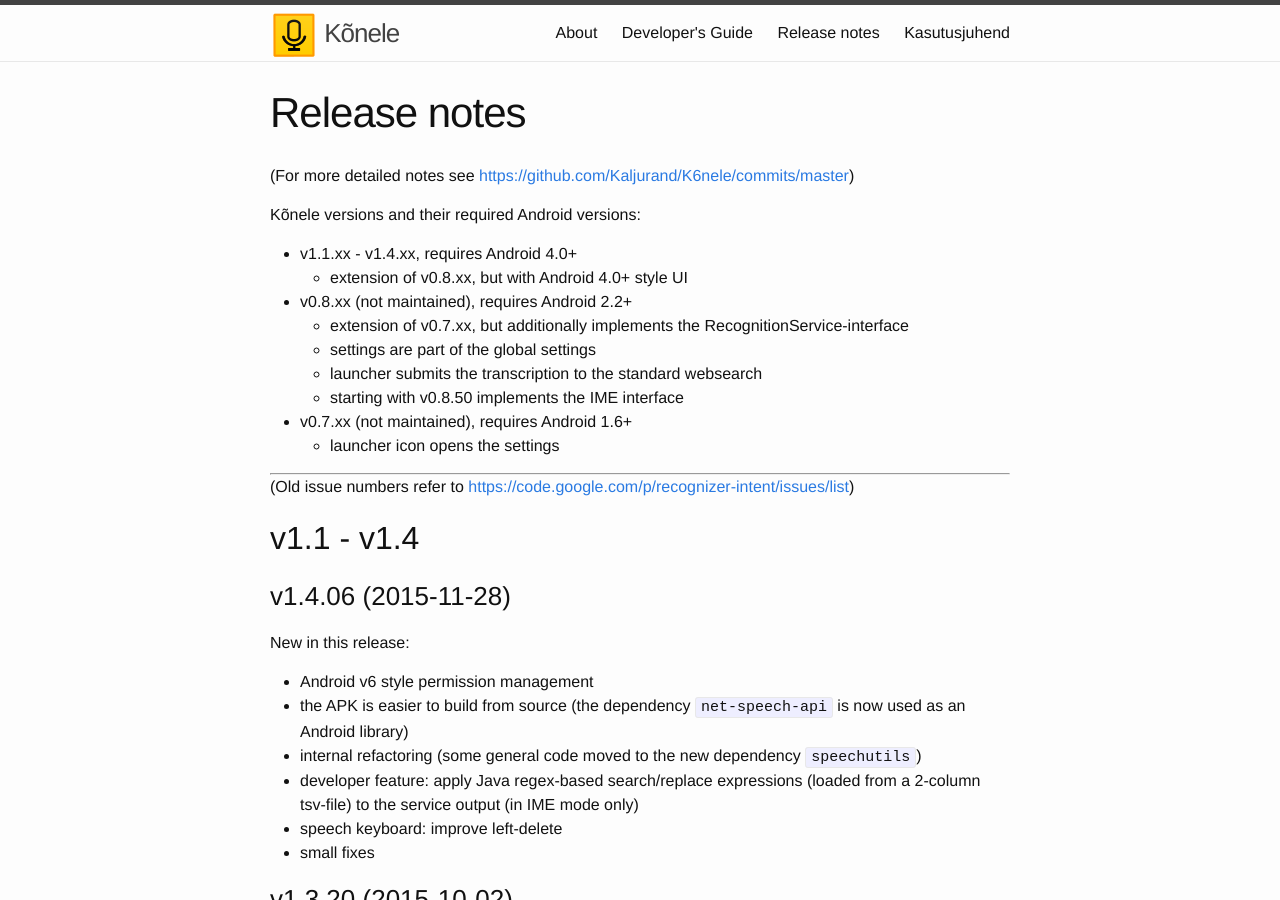
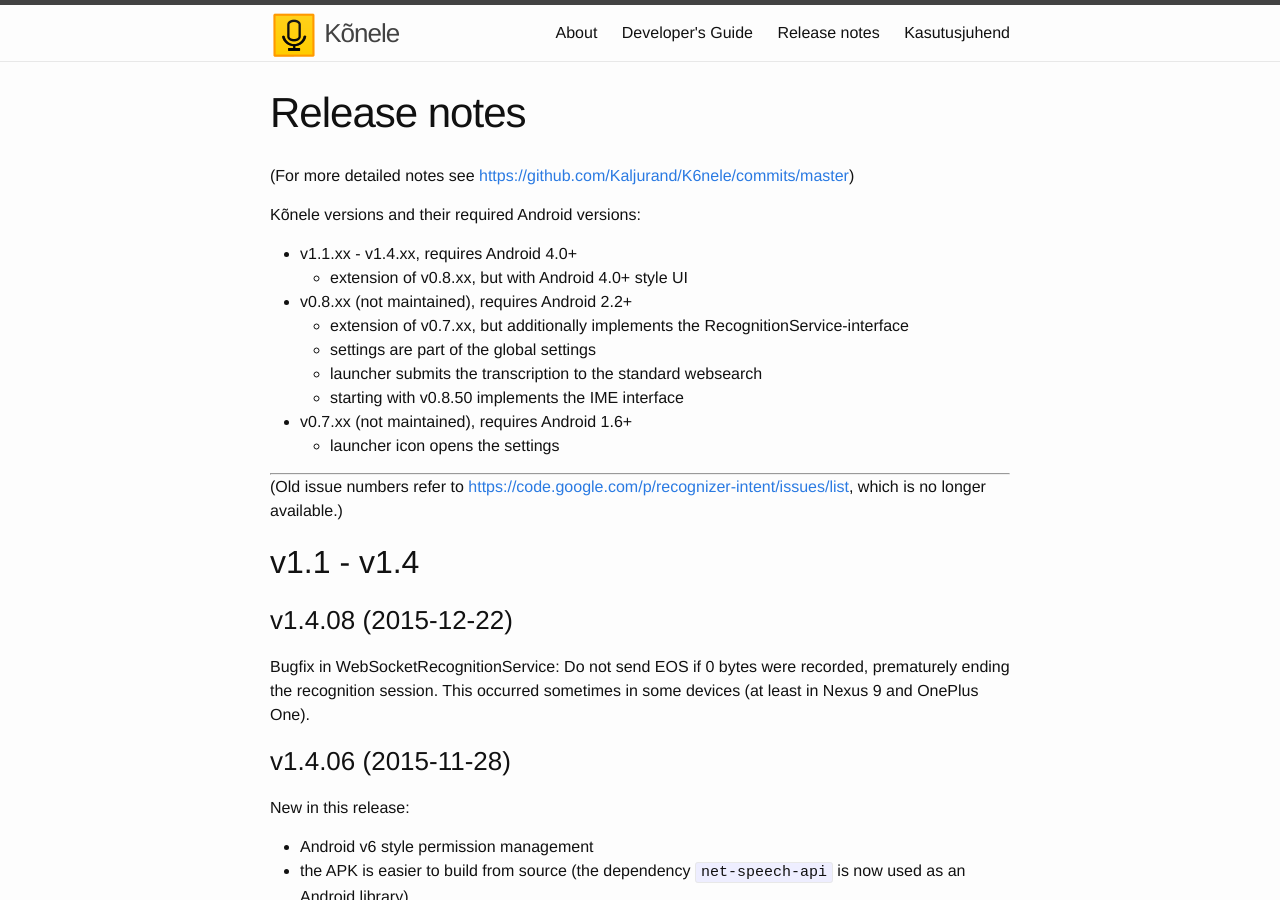
Before and after one commit to Kaljurand/K6nele, a Jekyll site: the page built from docs/en/release_notes.md, in a window 1280 px wide and 900 px high. Built offline with Jekyll 4.4.1, drawn with Linux system fonts in a browser that asks for light colours.

Commit message:
Add release notes for v1.4.08

```diff
--- a/docs/en/release_notes.md
+++ b/docs/en/release_notes.md
@@ -19,9 +19,13 @@ Kõnele versions and their required Android versions:
 
 ----
 
-(Old issue numbers refer to <https://code.google.com/p/recognizer-intent/issues/list>)
+(Old issue numbers refer to <https://code.google.com/p/recognizer-intent/issues/list>, which is no longer available.)
 
 ## v1.1 - v1.4
+
+### v1.4.08 (2015-12-22)
+
+Bugfix in WebSocketRecognitionService: Do not send EOS if 0 bytes were recorded, prematurely ending the recognition session. This occurred sometimes in some devices (at least in Nexus 9 and OnePlus One).
 
 ### v1.4.06 (2015-11-28)
 
```
